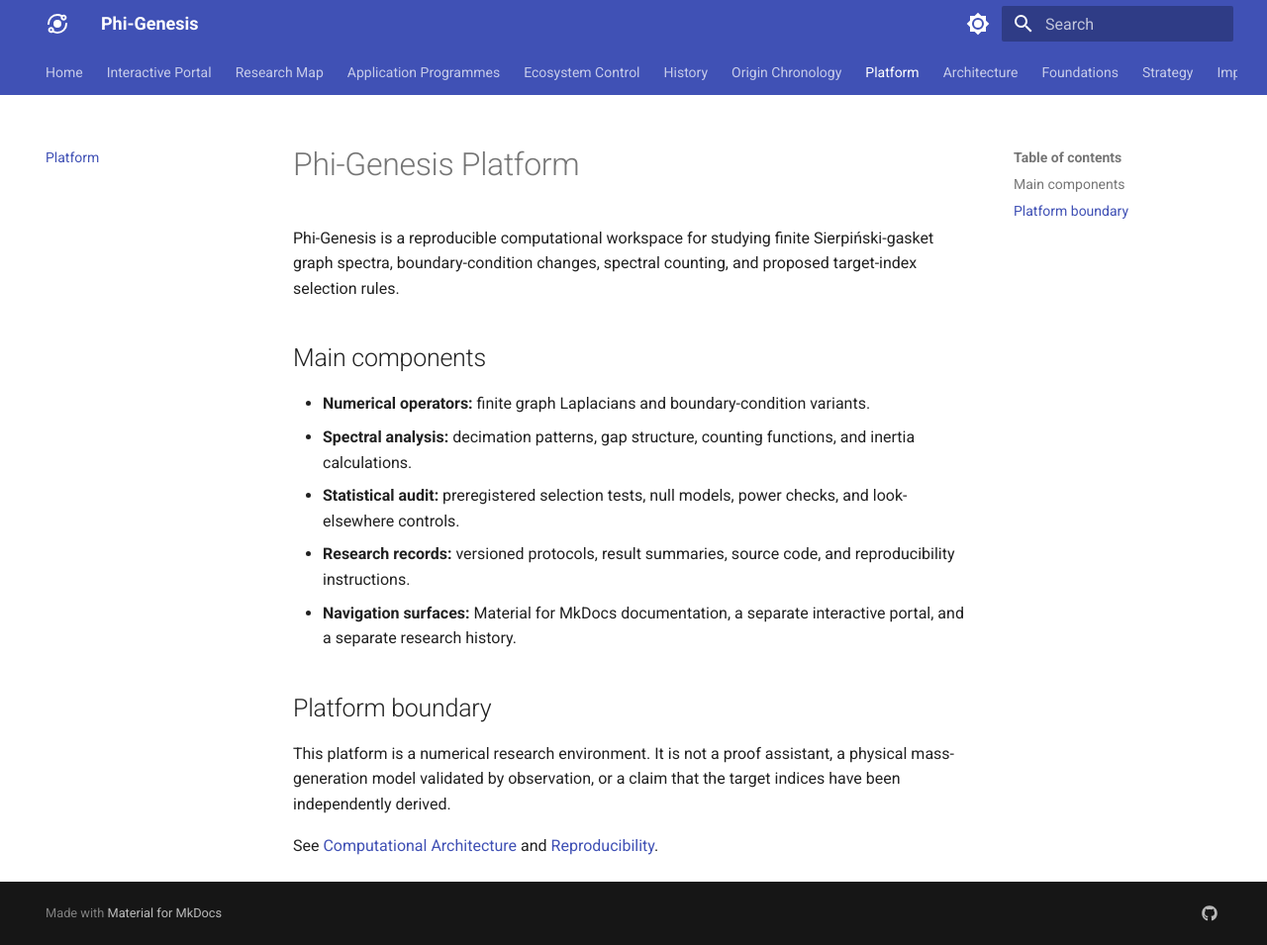
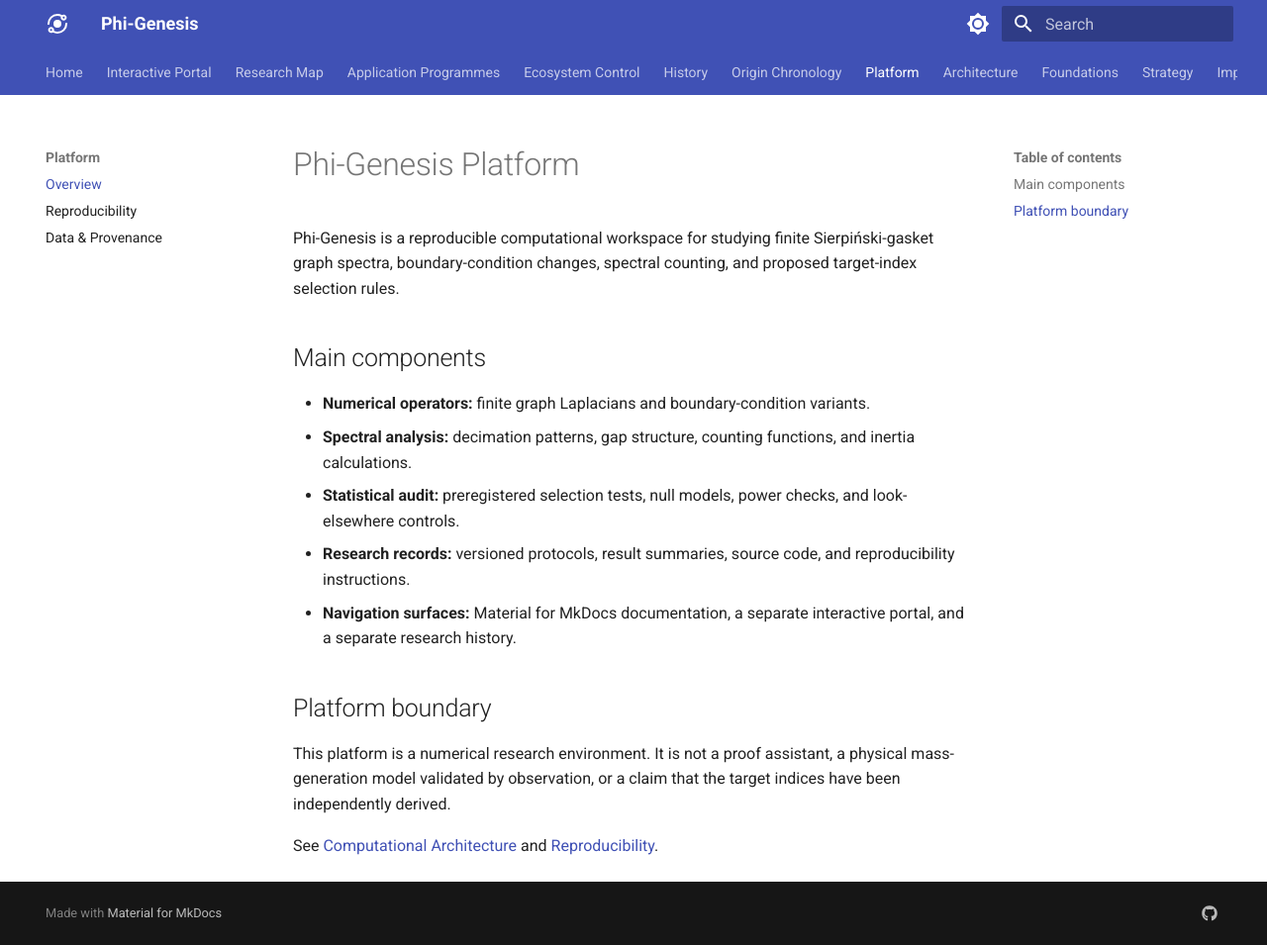
Before and after one commit to RFT-SIRM/Phi-Genesis, an MkDocs documentation site: the page built from docs/platform.md, in a window 1280 px wide and 955 px high. Shown: the whole window at 99% size. Built offline with MkDocs 1.6.1 and Material for MkDocs 9.7.7, drawn with Linux system fonts in a browser that asks for light colours; some of the changed lines change nothing that is shown.

Commit message:
Fix strict MkDocs nav: include every research page

```diff
--- a/mkdocs.yml
+++ b/mkdocs.yml
@@ -19,6 +19,7 @@
     - navigation.tabs
     - navigation.sections
     - navigation.expand
+    - navigation.top
     - search.suggest
     - search.highlight
     - content.code.copy
@@ -62,12 +63,26 @@
   - Ecosystem Control: ecosystem-control.md
   - History: history.md
   - Origin Chronology: origin-chronology.md
-  - Platform: platform.md
-  - Architecture: architecture.md
-  - Foundations: foundations.md
-  - Strategy: strategy.md
-  - Implementation: implementation.md
+  - Platform:
+      - Overview: platform.md
+      - Reproducibility: reproducibility.md
+      - Data & Provenance: data-and-provenance.md
+  - Architecture:
+      - Overview: architecture.md
+      - Computational Architecture: computational-architecture.md
+  - Foundations:
+      - Verified Results: verified-results.md
+      - Methodology: methodology.md
+      - Glossary: glossary.md
+  - Strategy:
+      - Overview: strategy.md
+      - Selection Protocol: selection-protocol.md
+      - Preregistration: preregistration.md
+      - Protocol Ledger: protocol-ledger.md
+      - Open Problems: open-problems.md
+  - Implementation:
+      - Overview: implementation.md
+      - Changelog: changelog.md
   - Field Trials: field_trials.md
   - seL4 CDT Verification: field_trials_sel4.md
-  - Glossary: glossary.md
   - Support: support.md
```
